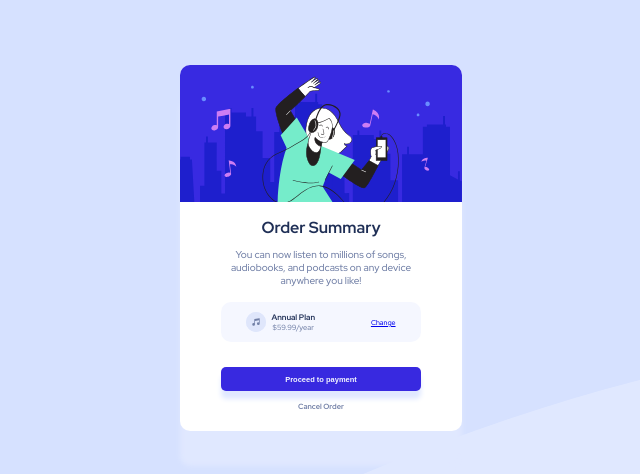
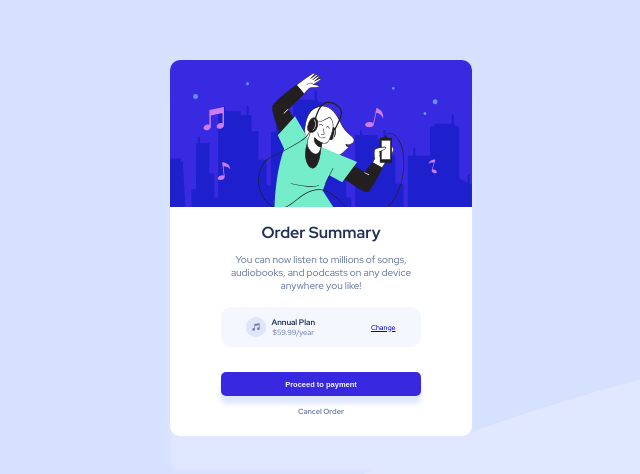
Before and after one commit to motuncoded/Order-summary-card, a plain HTML site: page index.html in a window 1280 px wide. Shown: the part 152-626 px from the top of the page, without its empty margins (319-959 px from the left). Drawn offline with Linux system fonts and the light colour scheme.

Commit message:
styled changed

```diff
--- a/style.css
+++ b/style.css
@@ -59,7 +59,7 @@ main {
 
 .order-summary-container {
 
-	max-width:28.175rem;
+	max-width:30.175rem;
     height: 100%;
 	background-color: var(--white);
 	box-shadow: 0px 35px 5px var(--pale-blue);
```
